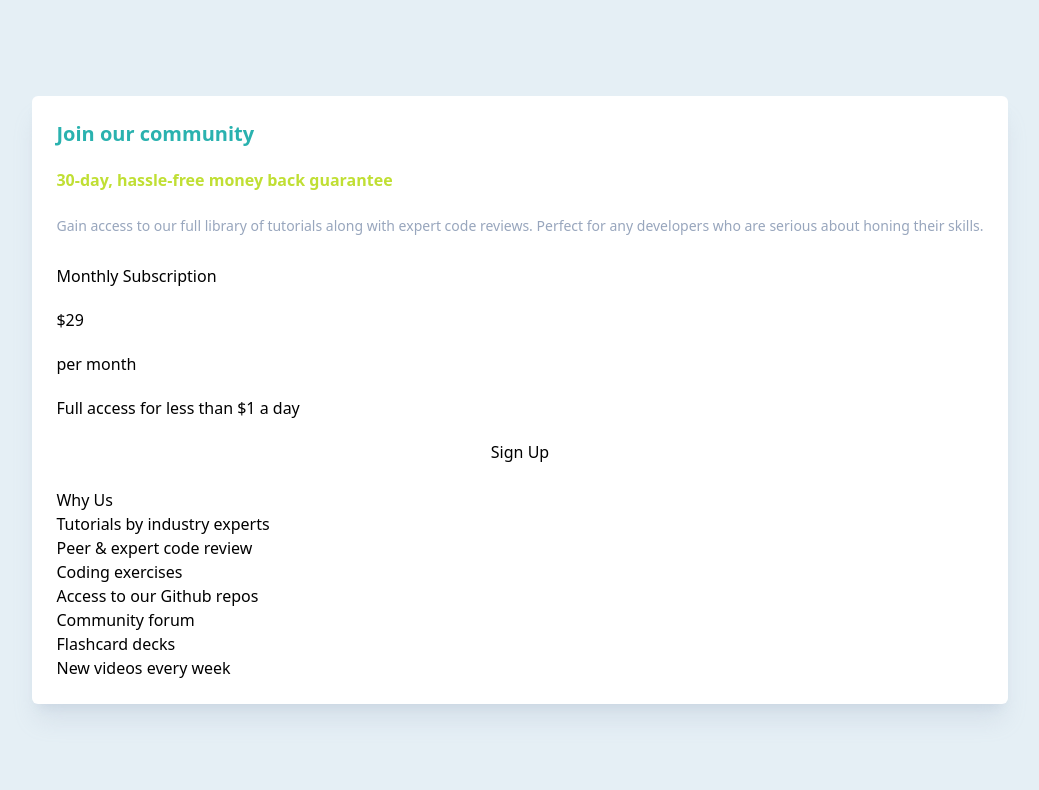
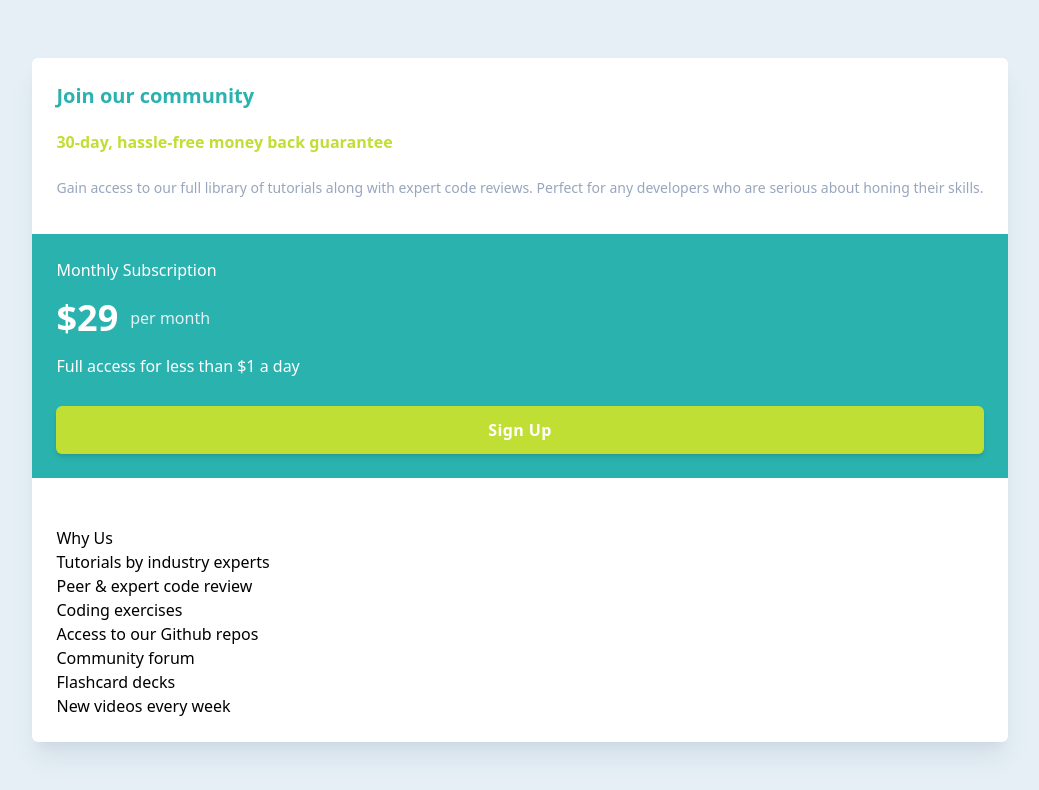
Before and after one commit to arman-karimi-irc/challenge-single-price-grid, a React (Vite) app: page / in a window 1280 px wide. Shown: the top 790 px of the page, without its empty margins (120-1159 px from the left). Built offline with nearby package versions, Linux system fonts and the light colour scheme.

Commit message:
fix sub + join style

```diff
--- a/src/App.tsx
+++ b/src/App.tsx
@@ -4,7 +4,7 @@ import WhyUs from "./WhyUs";
 function App() {
   return (
     <div className="bg-teal-100 h-screen w-screen flex items-center justify-center px-4">
-      <div className="flex flex-col bg-white shadow-xl shadow-gray-500/20 rounded-md px-6 py-6">
+      <div className="flex flex-col bg-white shadow-xl shadow-gray-500/20 rounded-md *:p-6">
         <JoinUs />
         <Subscription />
         <WhyUs />
--- a/src/JoinUs.tsx
+++ b/src/JoinUs.tsx
@@ -1,6 +1,6 @@
 export default function JoinUs() {
   return (
-    <div className="flex flex-col space-y-5 mb-6">
+    <div className="flex flex-col space-y-5 mb-2">
       <h2 className="text-teal-500 font-semibold text-xl">
         Join our community
       </h2>
--- a/src/Subscription.tsx
+++ b/src/Subscription.tsx
@@ -1,11 +1,15 @@
 export default function Subscription() {
   return (
-    <div className="flex flex-col space-y-5 mb-6">
+    <div className="flex flex-col space-y-4 mb-6 text-white bg-teal-500">
       <span className="">Monthly Subscription</span>
-      <h1 className="inline">$29</h1>
-      <p className="">per month</p>
-      <h3 className="">Full access for less than $1 a day</h3>
-      <button className="">Sign Up</button>
+      <div className="flex items-center space-x-3">
+        <h1 className="text-4xl font-semibold">$29</h1>
+        <p className="font-thin text-teal-100">per month</p>
+      </div>
+      <h3 className="font-light">Full access for less than $1 a day</h3>
+      <button className="bg-green-400 p-3 rounded-md shadow-md mt-3 font-bold tracking-wide">
+        Sign Up
+      </button>
     </div>
   );
 }
```
